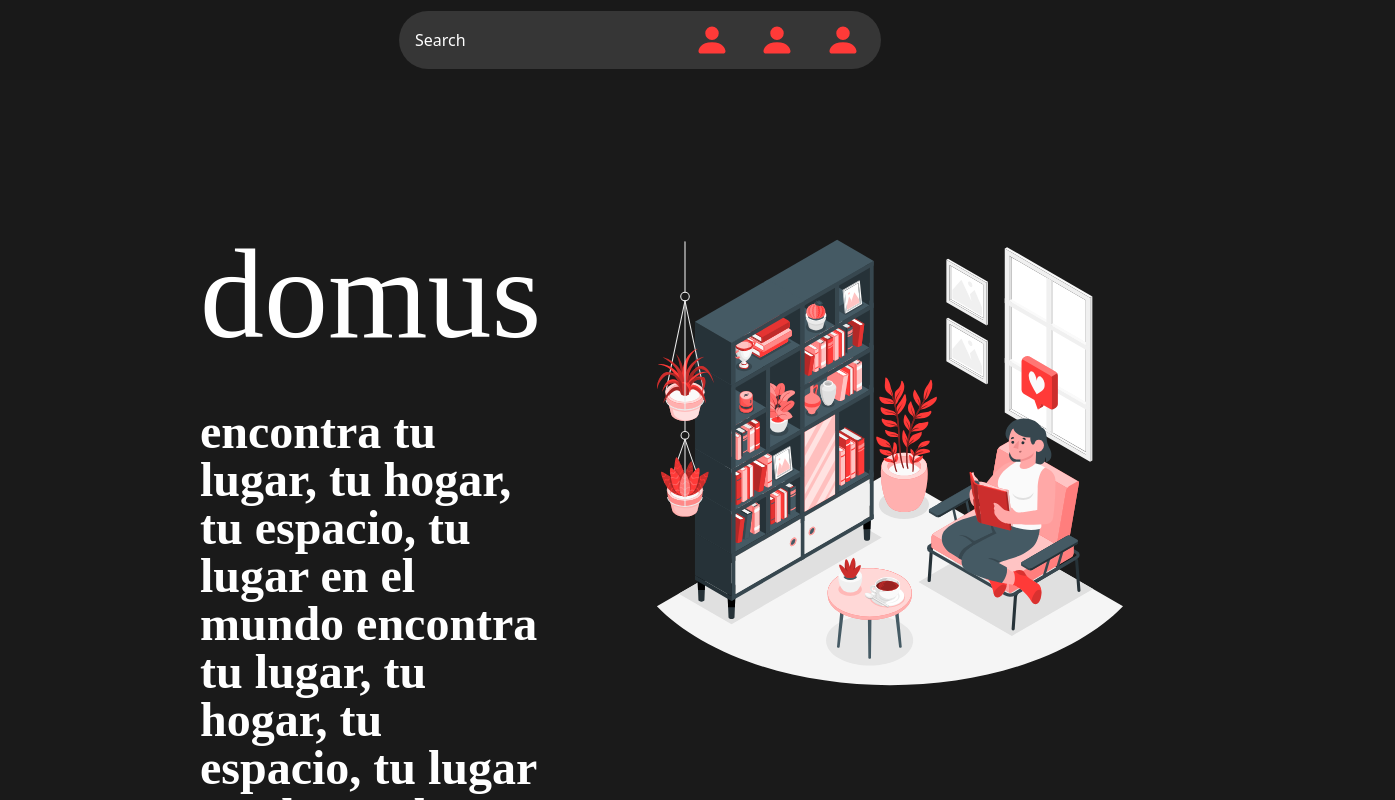
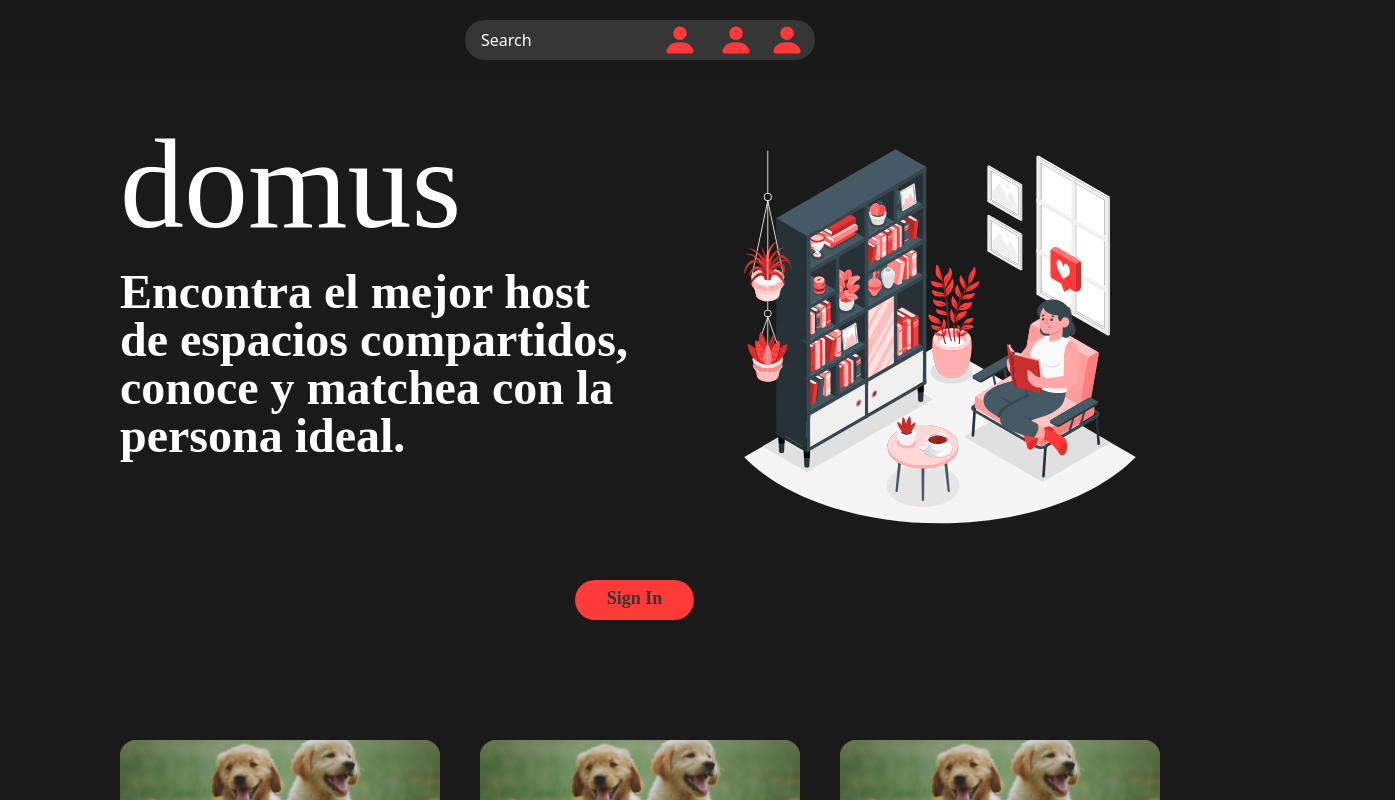
Before and after one commit to martinzutel/domus, a Next.js app: page / in a window 1280 px wide. Shown: the top 800 px of the page, 1395 px wide, since content can reach past the window. Built offline with nearby package versions, Linux system fonts and the light colour scheme; no server answers; a web font is replaced by a local one.

Commit message:
Started adapting layouts and sizes.

```diff
--- a/src/components/intro.tsx
+++ b/src/components/intro.tsx
@@ -5,28 +5,38 @@ const Intro: React.FC = () => {
 
 
   return (
-    <div className="flex flex-col">
+    <div>
       <div className="flex items-center justify-center">
-        <div className="h-[750px] w-[2000px] bg-maincolor flex items-center justify-center px-[155px] self-center">
-          <div className="h-[650px] w-[1000px] pt-[100px] pl-[60px]">
-            <p className="font-sofia-pro font-thin text-9xl text-white mb-[50px]">
+
+        <div className="h-[500px] w-[2000px] bg-maincolor flex items-center justify-center px-[155px] self-center">
+
+          <div className="w-[600px] h-full pl-[80px] pt-[40px]">
+            <p className="font-sofia-pro font-thin text-9xl text-white mb-[20px]">
               domus
             </p>
-            <p className="font-sofia-pro font-bold text text-5xl text-white pr-[100px]">
-              encontra tu lugar, tu hogar, tu espacio, tu lugar en el mundo
-              encontra tu lugar, tu hogar, tu espacio, tu lugar en el mundo
-              encontra tu lugar, tu hogar, tu espacio, tu lugar en el mundo
+            <p className="font-sofia-pro font-bold text text-5xl text-white ">
+              Encontra el mejor host de espacios compartidos, conoce y matchea con la persona ideal.
             </p>
           </div>
 
+          <div className='w-[600px] h-full p-[40px]'>
+
+            <div className='w-full h-full relative p-[100px]'>
               <Image
                 src="/vectors/House bookshelves-amico.svg"
                 alt=""
-            width={500}
-            height={500}
+                layout='fill'
                 objectPosition="center"
                 quality={100}
               />
+            </div>
+
+          </div>
+
+
+
+
+
         </div>
       </div>
 
--- a/src/components/searchbar.tsx
+++ b/src/components/searchbar.tsx
@@ -4,15 +4,20 @@ import { BsFillPersonFill } from "react-icons/bs";
 const Searchbar = () => {
 
     return (
-        <div className='w-full h-[52px] flex justify-center items-center'>
-        <div className='rounded-l-full h-[58px] w-[280px]'>
-            <input type="text" placeholder='Search' className='h-[58px] w-[280px] bg-darkgre placeholder-white outline-none rounded-l-full pl-4'/>
+    <div className='w-full flex justify-center items-center'>
+
+        <div className='sm:h-[40px] w-[350px] flex justify-center items-center '>
+
+
+            <input type="text" placeholder='Search' className='h-full w-full bg-darkgre placeholder-white outline-none rounded-l-full pl-4'/>
+            <button className='h-full  bg-darkgre text-4xl flex justify-center items-center text-coolred hover:bg-coolred hover:text-darkgre'> <BsFillPersonFill className='m-[10px]'/> </button>
+            <button className='h-full  bg-darkgre text-4xl flex justify-center items-center text-coolred hover:bg-coolred hover:text-darkgre'> <BsFillPersonFill className='m-[10px]'/>  </button>
+            <button className='h-full  bg-darkgre text-4xl flex justify-center items-center text-coolred hover:bg-coolred hover:text-darkgre rounded-r-full'> <BsFillPersonFill className='ml-[5px] mr-[10px]'/> </button>
+
+
         </div>
 
-        <button className='h-[58px] w-[65px] bg-darkgre text-4xl flex justify-center items-center text-coolred hover:bg-coolred hover:text-darkgre'> <BsFillPersonFill/> </button>
-        <button className='h-[58px] w-[65px] bg-darkgre text-4xl flex justify-center items-center text-coolred hover:bg-coolred hover:text-darkgre'> <BsFillPersonFill/>  </button>
-        <button className='h-[58px] w-[72px] bg-darkgre rounded-r-full text-4xl flex justify-center items-center text-coolred hover:bg-coolred hover:text-darkgre'> <BsFillPersonFill className='mr-[5px]'/> </button>
-    </div>
+       </div>
     )
 
 
```
Lines whose indentation alone changed are shown as unchanged.
